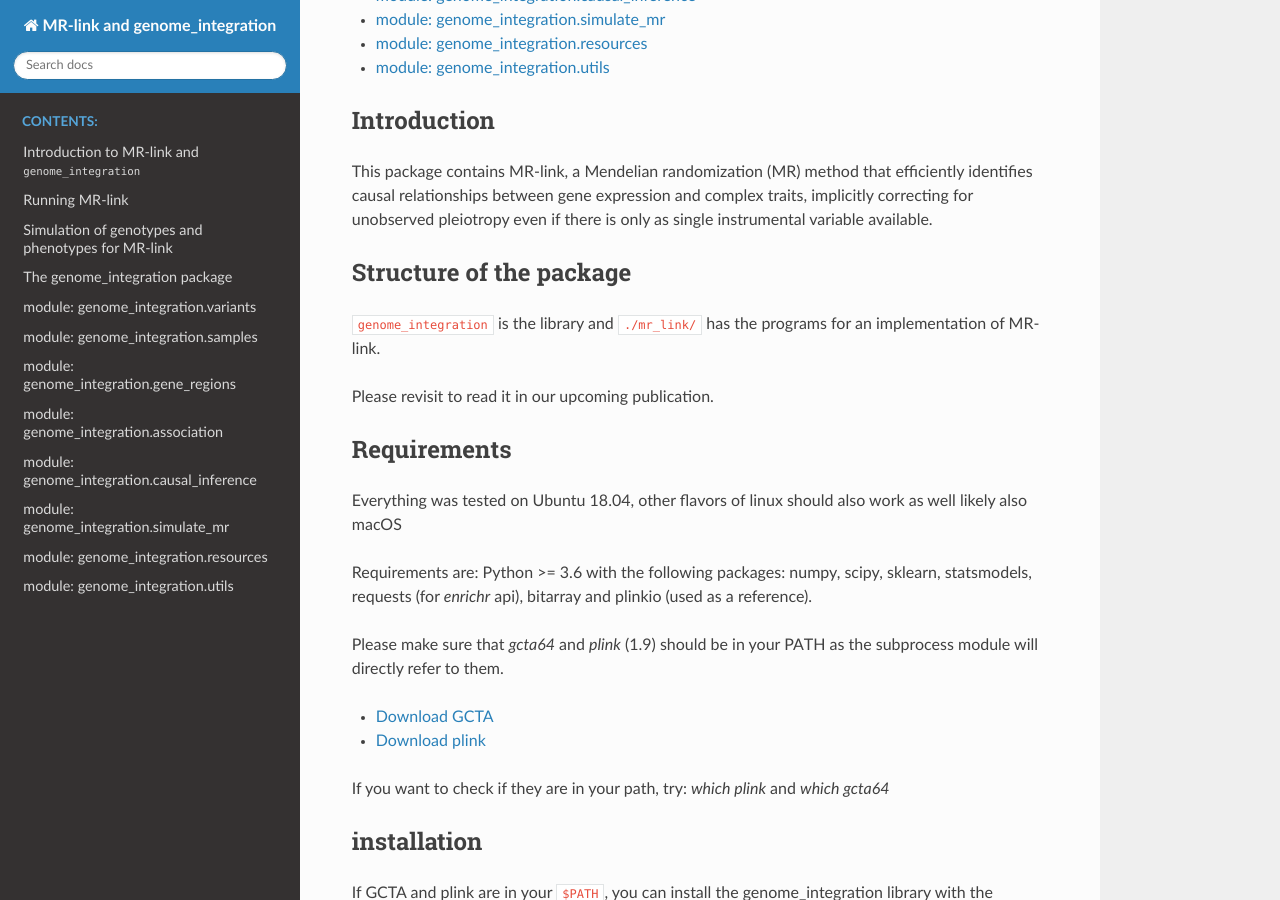
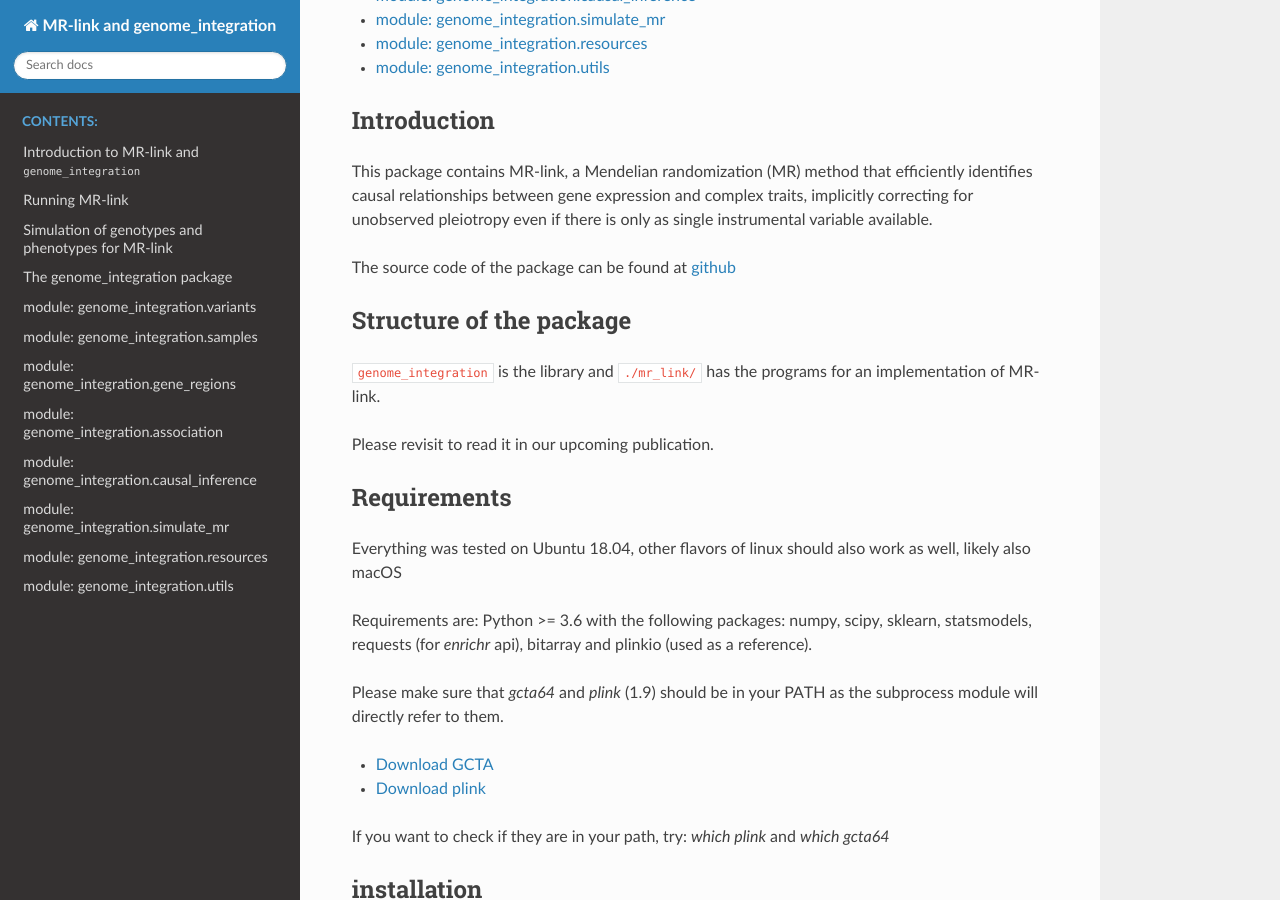
Before and after one commit to adriaan-vd-graaf/genome_integration, a Sphinx documentation site: the page built from docs/source/index.rst, in a window 1280 px wide and 900 px high, scrolled down 417 px. Built offline with Sphinx 7.4.7 and the Read the Docs theme 2.0.0, drawn with Linux system fonts in a browser that asks for light colours.

Commit message:
Made the cross reference between github and readthedocs

```diff
--- a/docs/source/index.rst
+++ b/docs/source/index.rst
@@ -32,6 +32,8 @@ This package contains MR-link, a Mendelian randomization (MR) method that effici
 between gene expression and complex traits, implicitly correcting for unobserved pleiotropy even if there is only as
 single instrumental variable available.
 
+The source code of the package can be found at `github <https://github.com/adriaan-vd-graaf/genome_integration>`_
+
 Structure of the package
 -------------------------
 ``genome_integration`` is the library and ``./mr_link/`` has the programs for an implementation of MR-link.
@@ -41,7 +43,7 @@ Please revisit to read it in our upcoming publication.
 
 Requirements
 --------------------
-Everything was tested on Ubuntu 18.04, other flavors of linux should also work as well likely also macOS
+Everything was tested on Ubuntu 18.04, other flavors of linux should also work as well, likely also macOS
 
 Requirements are: Python >= 3.6
 with the following packages:
```
Also changed, not shown: README.md (+2 -0 lines).
